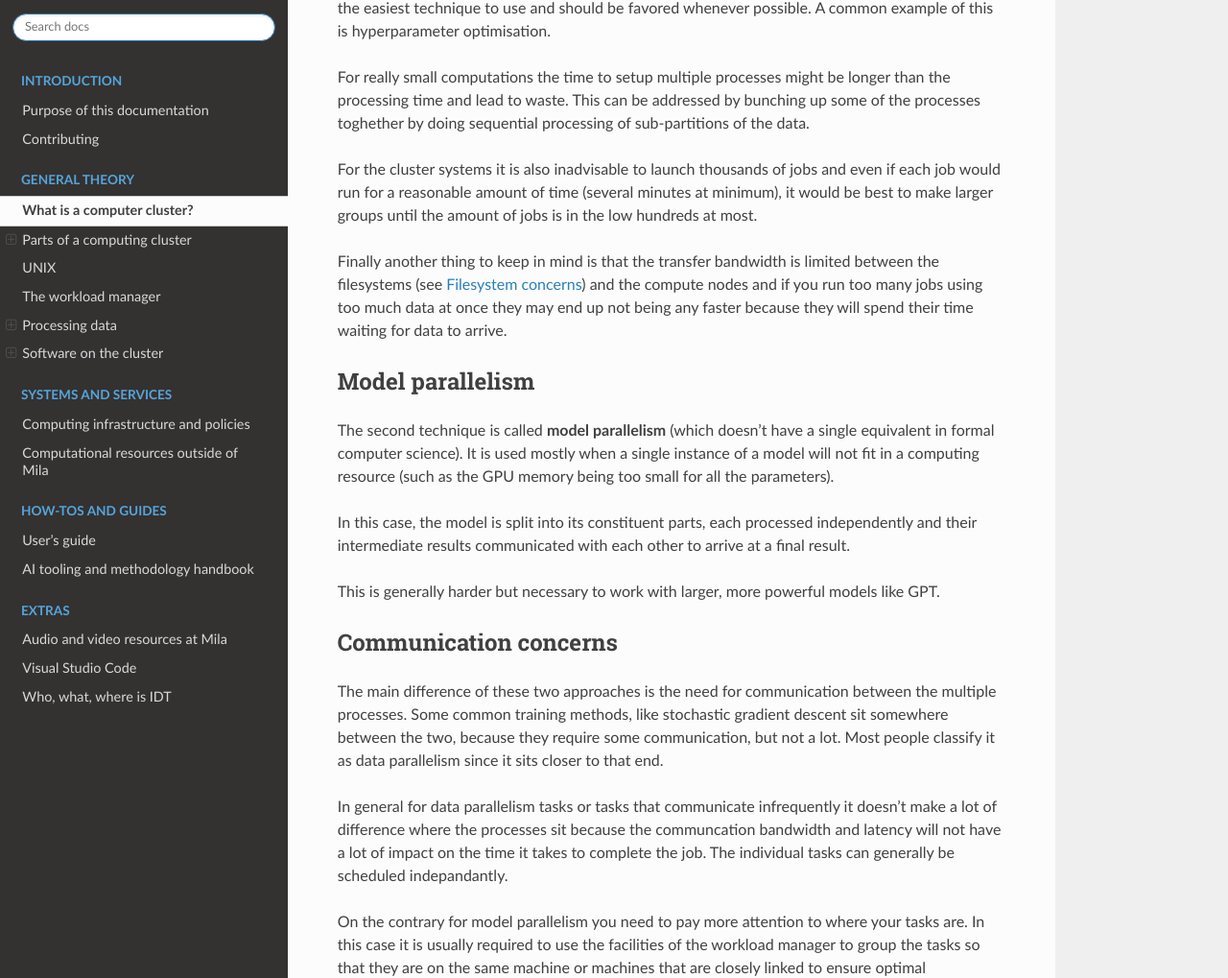
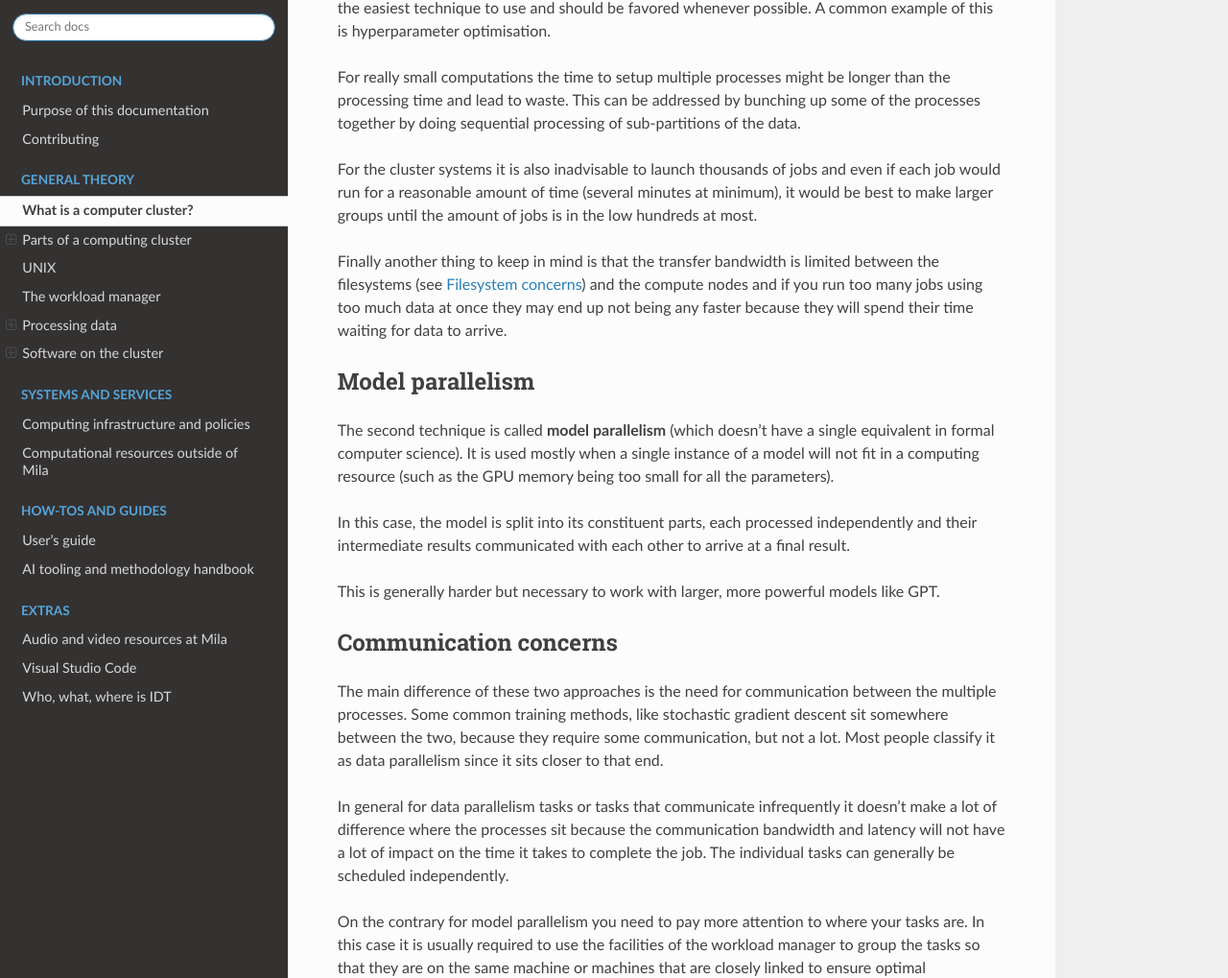
Before and after one commit to mila-iqia/mila-docs, a Sphinx documentation site: the page built from docs/Theory_cluster.rst, in a window 1280 px wide and 1400 px high, scrolled down 4394 px. Shown: the part 187-1206 px from the top of the window at 96% size. Built offline with Sphinx 7.4.7 and the Read the Docs theme 2.0.0, drawn with Linux system fonts in a browser that asks for light colours; some of the changed text lies outside the part shown.

Commit message:
Fix typos in cluster info docs

```diff
--- a/docs/Extra_compute_cc.rst
+++ b/docs/Extra_compute_cc.rst
@@ -118,7 +118,7 @@ Beluga
 ^^^^^^
 
 Beluga is a cluster located at `ÉTS <https://www.etsmtl.ca/>`_ in Montreal. It
-uses _slurmpage to schedule jobs. Its full documentation can be found `here
+uses SLURM to schedule jobs. Its full documentation can be found `here
 <https://docs.computecanada.ca/wiki/Béluga/en>`__, and its current status `here
 <http://status.computecanada.ca>`__.
 
--- a/docs/Theory_cluster_data.rst
+++ b/docs/Theory_cluster_data.rst
@@ -17,7 +17,7 @@ hyperparameter optimisation.
 
 For really small computations the time to setup multiple processes
 might be longer than the processing time and lead to waste. This can
-be addressed by bunching up some of the processes toghether by doing
+be addressed by bunching up some of the processes together by doing
 sequential processing of sub-partitions of the data.
 
 For the cluster systems it is also inadvisable to launch thousands of
@@ -60,9 +60,9 @@ end.
 
 In general for data parallelism tasks or tasks that communicate
 infrequently it doesn't make a lot of difference where the processes
-sit because the communcation bandwidth and latency will not have a
+sit because the communication bandwidth and latency will not have a
 lot of impact on the time it takes to complete the job.  The
-individual tasks can generally be scheduled indepandantly.
+individual tasks can generally be scheduled independently.
 
 On the contrary for model parallelism you need to pay more attention
 to where your tasks are.  In this case it is usually required to use
```
Also changed, not shown: other parts of docs/Theory_cluster_data.rst (+1 -1 lines).
